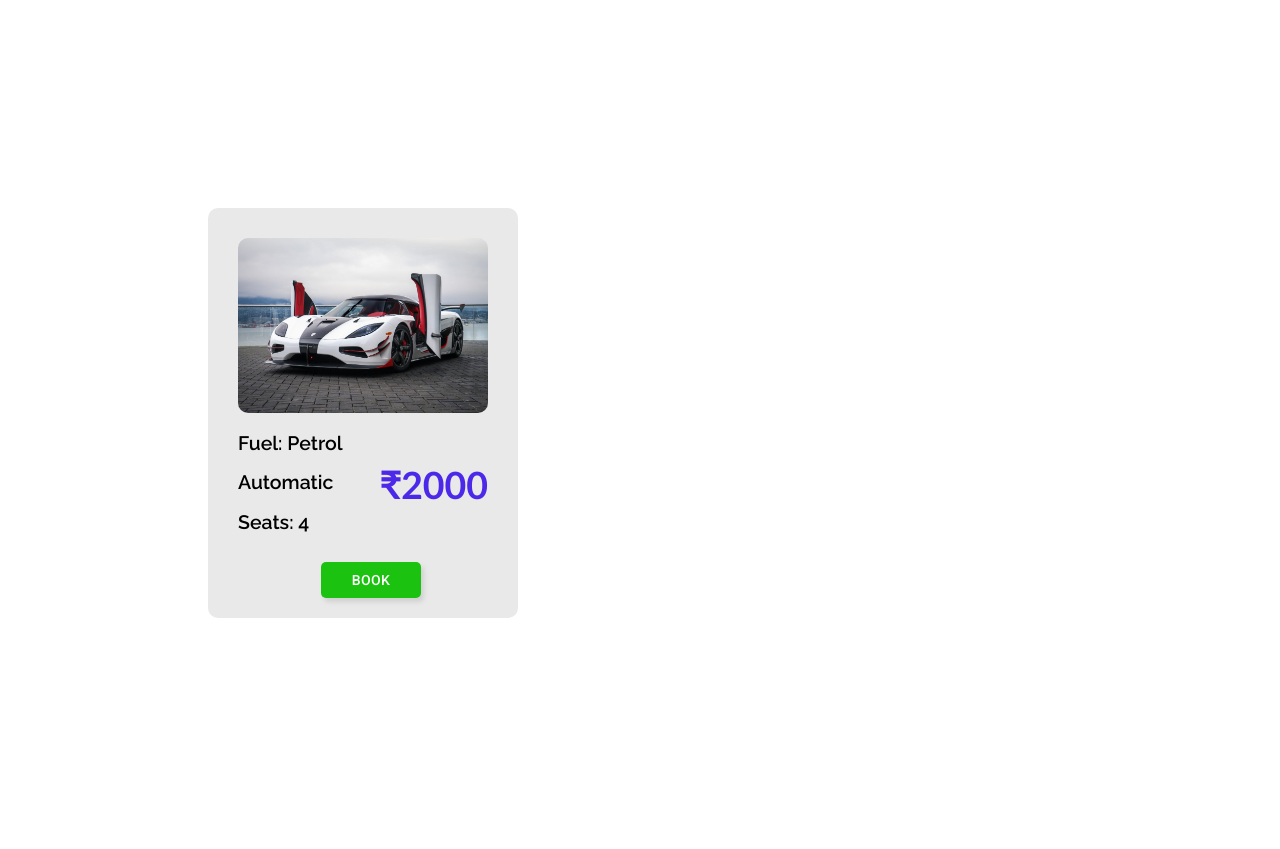
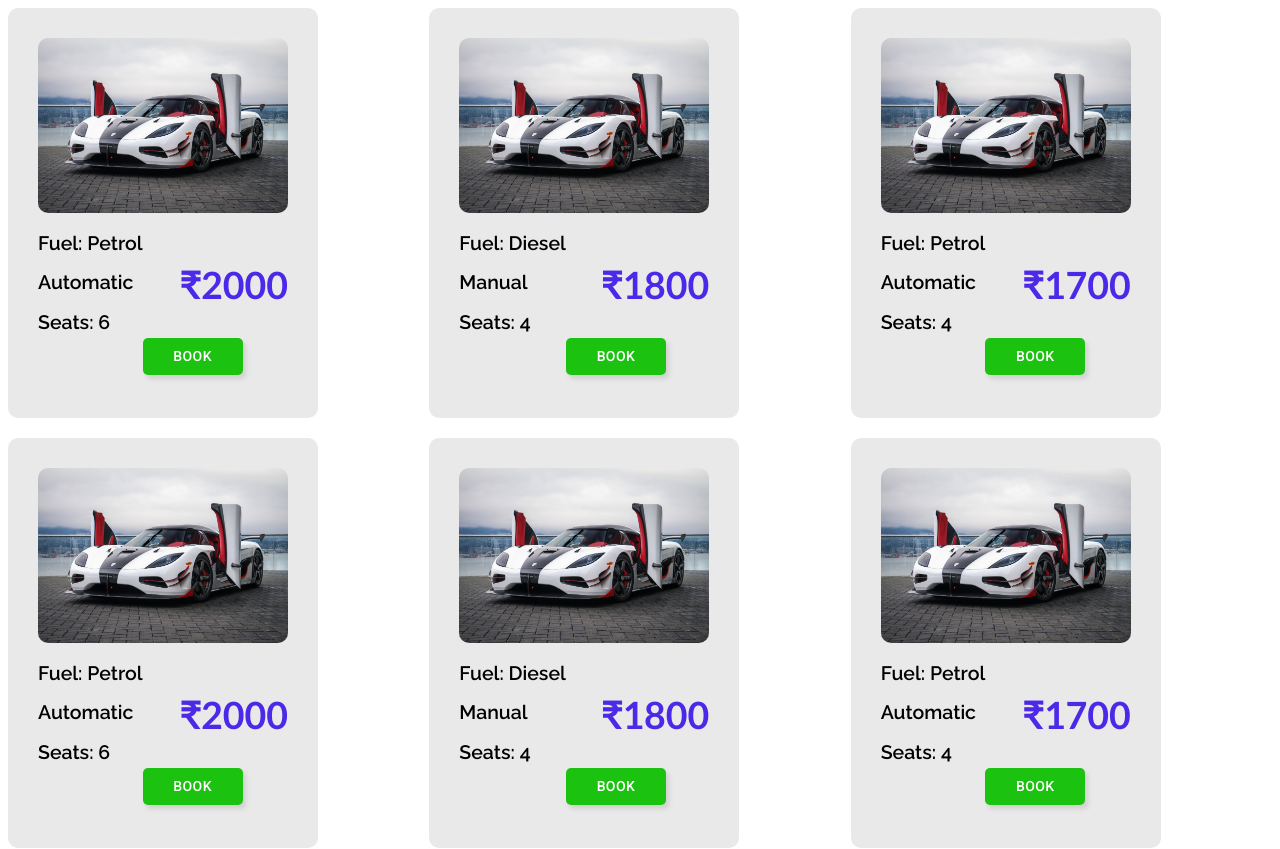
Before and after one commit to Rento-DBS/Rento, a React (Create React App) app in the folder rento-client/: page /select-car in a window 1280 px wide. Shown: the top 849 px of the page. Before the commit the page ends 800 px from the top, so only its background shows below. Built offline with nearby package versions, Linux system fonts and the light colour scheme.

Commit message:
Added the SelectCar component

```diff
--- a/rento-client/public/index.html
+++ b/rento-client/public/index.html
@@ -40,7 +40,7 @@
       work correctly both with client-side routing and a non-root public URL.
       Learn how to configure a non-root public URL by running `npm run build`.
     -->
-        <title>React App</title>
+        <title>Rento</title>
     </head>
     <body>
         <noscript>You need to enable JavaScript to run this app.</noscript>
--- a/rento-client/src/App.js
+++ b/rento-client/src/App.js
@@ -2,7 +2,7 @@ import React, { Component } from "react";
 import { Route, Redirect, Switch } from "react-router-dom";
 import Home from "./components/Home/Home";
 import Auth from "./components/Auth/Auth";
-import Car from "./components/Car/Car";
+import SelectCar from "./components/SelectCar/SelectCar";
 class App extends Component {
     render() {
         return (
@@ -11,7 +11,7 @@ class App extends Component {
                     <Switch>
                         <Route path="/auth" component={Auth} />
                         <Route path="/home" component={Home} />
-                        <Route paht="/select-car" component={Car} />
+                        <Route path="/select-car" component={SelectCar} />
                         {/* <Route path="/select-car" component={} /> */}
                         <Redirect from="/" to="/auth" />
                     </Switch>
--- /dev/null
+++ b/rento-client/src/App.module.css
@@ -0,0 +1,5 @@
+/* .container {
+    margin: 0;
+    padding: 0;
+    width: 100%;
+} */
--- a/rento-client/src/components/Car/Car.jsx
+++ b/rento-client/src/components/Car/Car.jsx
@@ -3,17 +3,18 @@ import carImage from "../../img/car.jpg";
 import styles from "./Car.module.css";
 import { Link } from "react-router-dom";
 import { Button } from "@material-ui/core";
-const Car = () => {
+const Car = ({ url, fuel, gear, price, seats }) => {
     return (
         <div className={styles.container}>
+            {/* <img className={styles.image} src={require(`${url}`)} alt="car" />             */}
             <img className={styles.image} src={carImage} alt="car" />
             <div className={styles.attributes}>
-                <h2>Fuel: {"Petrol"}</h2>
-                <h2>{"Automatic"}</h2>
-                <h2>Seats: {4}</h2>
+                <h2>Fuel: {fuel}</h2>
+                <h2>{gear}</h2>
+                <h2>Seats: {seats}</h2>
             </div>
             <div className={styles.price}>
-                <h2>₹{2000}</h2>
+                <h2>₹{price}</h2>
             </div>
             <Link to="/checkout" style={{ textDecoration: "none" }}>
                 <Button className={styles.button}>Book</Button>
--- a/rento-client/src/components/Car/Car.module.css
+++ b/rento-client/src/components/Car/Car.module.css
@@ -6,8 +6,6 @@
     font-family: "Raleway", sans-serif;
     font-size: 13px;
     padding: 30px;
-    position: absolute;
-    margin: 200px;
 }
 
 .image {
@@ -15,8 +13,6 @@
     width: 250px;
     height: 175px;
     border-radius: 10px;
-    /* position: relative; */
-    /* left: 50%; */
 }
 .attributes {
     float: left;
@@ -30,13 +26,10 @@
 }
 
 .button {
-    margin: 20px !important;
     width: 100px !important;
     color: white !important;
     background: rgb(28, 194, 16) !important;
     box-shadow: 3px 4px 4px rgba(138, 138, 138, 0.25) !important;
     border-radius: 5px !important;
-    position: absolute !important;
-    left: 30% !important;
-    bottom: 0 !important;
+    margin-right: 100px;
 }
--- /dev/null
+++ b/rento-client/src/components/SelectCar/Cars.js
@@ -0,0 +1,76 @@
+const cars = [
+    {
+        id: 1,
+        url: "../../img/car.jpg",
+        fuel: "Petrol",
+        gear: "Automatic",
+        price: 2000,
+        seats: 6,
+    },
+    {
+        id: 2,
+        url: "../../img/car1.jpg",
+        fuel: "Diesel",
+        gear: "Manual",
+        price: 1800,
+        seats: 4,
+    },
+    {
+        id: 3,
+        url: "../../img/car2.jpg",
+        fuel: "Petrol",
+        gear: "Automatic",
+        price: 1700,
+        seats: 4,
+    },
+    {
+        id: 4,
+        url: "../../img/car.jpg",
+        fuel: "Petrol",
+        gear: "Automatic",
+        price: 2000,
+        seats: 6,
+    },
+    {
+        id: 5,
+        url: "../../img/car1.jpg",
+        fuel: "Diesel",
+        gear: "Manual",
+        price: 1800,
+        seats: 4,
+    },
+    {
+        id: 6,
+        url: "../../img/car2.jpg",
+        fuel: "Petrol",
+        gear: "Automatic",
+        price: 1700,
+        seats: 4,
+    },
+    {
+        id: 7,
+        url: "../../img/car.jpg",
+        fuel: "Petrol",
+        gear: "Automatic",
+        price: 2000,
+        seats: 6,
+    },
+    {
+        id: 8,
+        url: "../../img/car1.jpg",
+        fuel: "Diesel",
+        gear: "Manual",
+        price: 1800,
+        seats: 4,
+    },
+    {
+        id: 9,
+        url: "../../img/car2.jpg",
+        fuel: "Petrol",
+        gear: "Automatic",
+        price: 1700,
+        seats: 4,
+    },
+];
+
+exports.carsArray = cars;
--- /dev/null
+++ b/rento-client/src/components/SelectCar/SelectCar.jsx
@@ -0,0 +1,27 @@
+import React, { useState, useEffect } from "react";
+import { carsArray } from "./Cars";
+import Car from "../Car/Car";
+import styles from "./SelectCar.module.css";
+// import carImage from "../../img/car.jpg";
+const SelectCar = () => {
+    const [cars, setCars] = useState([]);
+    useEffect(() => {
+        setCars(carsArray);
+    }, [cars]);
+    return (
+        <div className={styles.car}>
+            {cars.map((car) => (
+                <Car
+                    key={car.id}
+                    url={car.url}
+                    fuel={car.fuel}
+                    gear={car.gear}
+                    price={car.price}
+                    seats={car.seats}
+                />
+            ))}
+        </div>
+    );
+};
+
+export default SelectCar;
--- /dev/null
+++ b/rento-client/src/components/SelectCar/SelectCar.module.css
@@ -0,0 +1,6 @@
+.car {
+    display: grid;
+    grid-template-columns: 1fr 1fr 1fr;
+    /* column-gap: 20px; */
+    row-gap: 20px;
+}
```
